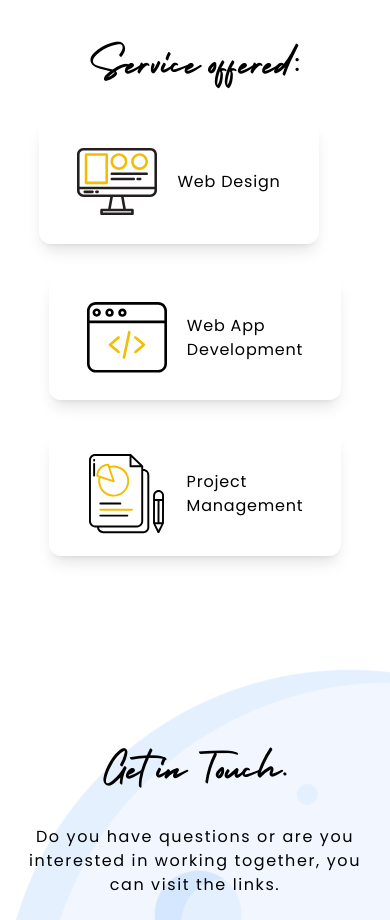
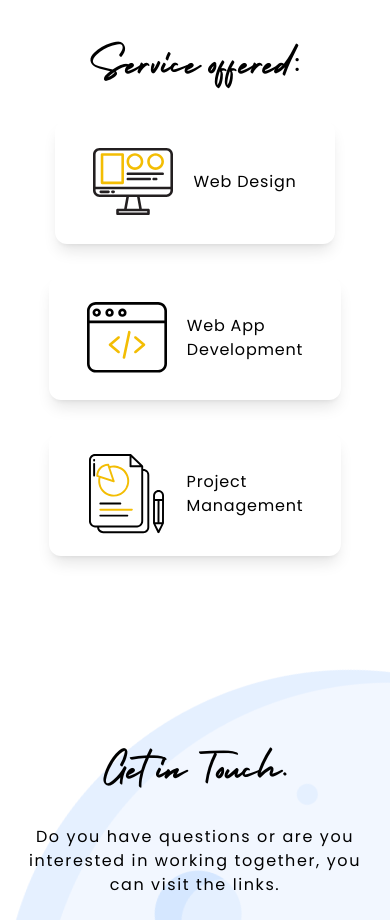
Before and after one commit to gudofabi/gudofabi, a Vue app: page / in a window 390 px wide. Shown: the part 1800-2720 px from the top of the page. Built offline with nearby package versions, Linux system fonts and the light colour scheme.

Commit message:
fix: service spacing

```diff
--- a/src/views/HomeView.vue
+++ b/src/views/HomeView.vue
@@ -202,7 +202,7 @@ export default {
       .card {
         @apply flex items-center bg-white rounded-xl shadow-lg
           hover:shadow-2xl border-2 border-transparent hover:border-gf-yellow py-5 px-9 transition-all
-          first:mr-8 mb-8 last:m-0 lg:m-0 lg:first:m-0 cursor-pointer;
+          first:mr-0 sm:first:mr-8 mb-8 last:m-0 lg:m-0 lg:first:m-0 cursor-pointer;
 
         .img-cover {
           @apply w-20 h-20 mr-5;
```
